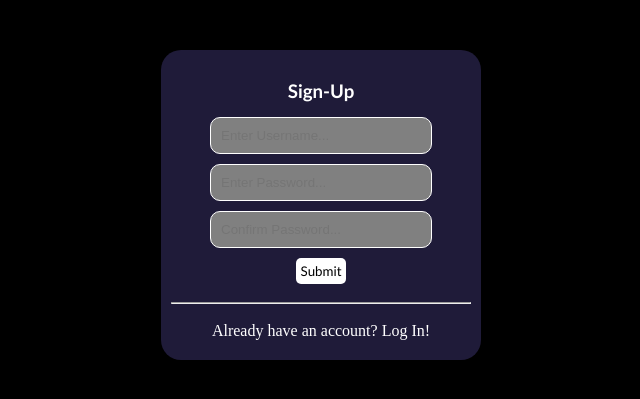
After one commit to James-Fleming12/Twitter-Clone, a Django app: page /twitter/signup in a window 1280 px wide. The commit adds this page. Shown: the top 399 px of the page, without its empty margins (319-959 px from the left). Run offline with Django 4.2, Linux system fonts and the light colour scheme.

Commit message:
added login and signup

```diff
--- a/mysite/twitter/admin.py
+++ b/mysite/twitter/admin.py
@@ -2,7 +2,7 @@ from django.contrib import admin
 from .models import *
 
 # Register your models here.
-admin.site.register(User)
+admin.site.register(User2)
 admin.site.register(Post)
 admin.site.register(Comment)
 admin.site.register(CommentUnderComment)
--- /dev/null
+++ b/mysite/twitter/static/twitter/css/signup.css
@@ -0,0 +1,58 @@
+.logbox{
+    width:300px;
+    height:270px;
+    background-color:rgb(31, 27, 57);
+    margin-left:auto;
+    margin-right:auto;
+    margin-top:50px;
+    border-radius:20px;
+    padding:10px;
+    padding-top:30px;
+    color:white;
+    text-align:center;
+}
+.logbox h3{
+    font-family:'Trebuchet MS', 'Lucida Sans Unicode', 'Lucida Grande', 'Lucida Sans', Arial, sans-serif;
+    margin-bottom:10px;
+}
+.logbox button{
+    font-family:'Trebuchet MS', 'Lucida Sans Unicode', 'Lucida Grande', 'Lucida Sans', Arial, sans-serif;
+    padding:5px;
+    border-radius:5px;
+    background-color: white;
+    color:black;
+    margin-top:5px;
+    border:none;
+}
+.logbox button:onclick{
+    background-color:gray;
+}
+.logbox a{
+    color:white;
+    text-decoration:none;
+}
+.logbox a:onclick{
+    color:white;
+}
+.logentry{
+    border-radius:10px;
+    color:white;
+    background-color:gray;
+    width:200px;
+    padding:10px;
+    border: solid 1px;
+    border-color:white;
+    margin:5px;
+}
+p{
+    color:red;
+    font-family:'Trebuchet MS', 'Lucida Sans Unicode', 'Lucida Grande', 'Lucida Sans', Arial, sans-serif;
+}
+body{
+    background-color:black;
+    text-align:center;
+}
+*{
+    margin:0;
+    padding:0;
+}
--- a/mysite/twitter/templates/twitter/home.html
+++ b/mysite/twitter/templates/twitter/home.html
@@ -18,7 +18,7 @@
                 <button href = "#"> Bookmarks </button>
                 <button href = "#"> Lists </button>
                 <button href = "#"> Profile </button>
-                <button href = "#"> More </button>
+                <button href = "{% url 'signout' %}"> Sign Out </button>
             </div>
         </div>
         <div class = "postbox">
--- /dev/null
+++ b/mysite/twitter/templates/twitter/signup.html
@@ -0,0 +1,28 @@
+<!DOCTYPE html>
+<html lang="en">
+<head>
+    <meta charset="UTF-8">
+    <meta name="viewport" content="width=device-width, initial-scale=1.0">
+    <title>Document</title>
+    {% load static %}
+    <link rel = "stylesheet" href = "{% static 'twitter/css/signup.css' %}">
+</head>
+<body>
+    <form action = "/twitter/signup" method = "post" class = "logbox">
+        {%csrf_token%}
+        <h3>Sign-Up</h3>
+        <input class = "logentry" type="text" id = "username" name = "username"  placeholder = "Enter Username...">
+        <br>
+        <input class = "logentry" type="password" id = "password1" name = "password1"  placeholder = "Enter Password...">
+        <br>
+        <input class = "logentry" type="password" id = "password2" name = "password2"  placeholder = "Confirm Password...">
+        <br>
+        <button type = "submit"> Submit </button>
+        <br> <br> <hr> <br>
+        <a href = "{% url 'login' %}">Already have an account? Log In!</a>
+    </form>
+    {% for message in messages %}
+        <p>{{message}}</p>
+    {% endfor %}
+</body>
+</html>
--- a/mysite/twitter/urls.py
+++ b/mysite/twitter/urls.py
@@ -2,7 +2,10 @@ from django.urls import path
 from . import views
 
 urlpatterns = [
-    path("", views.HomeView.as_view(), name = "home"),
+    path("", views.HomeView, name = "home"),
     path("user/<str:username>", views.ProfileView, name = "profile"),
-    path("post/<int:pk>", views.PostView, name="Post")
+    path("post/<int:pk>", views.PostView, name="post"),
+    path("login", views.LogIn, name = "login"),
+    path("signup", views.SignUp, name = "signup"),
+    path("signout", views.SignOut, name = "signout"),
 ]
--- a/mysite/twitter/views.py
+++ b/mysite/twitter/views.py
@@ -1,9 +1,12 @@
-from django.shortcuts import render, get_object_or_404
+from django.shortcuts import redirect, render, get_object_or_404
 from django.http import HttpResponse, Http404
 from .models import *
 from django.template import loader
 from django.utils import timezone
 from django.views import generic
+from django.contrib.auth.models import User
+from django.contrib.auth import authenticate, login
+from django.contrib import messages
 
 class HomeView(generic.ListView):
     template_name = "twitter/home.html"
@@ -12,8 +15,17 @@ class HomeView(generic.ListView):
         """Return the last five published questions."""
         return Post.objects.filter(pub_date__lte=timezone.now()).order_by("-pub_date")[:5]
 
+def HomeView(request):
+    if(request.user.is_authenticated == False):
+        redirect('login')
+    else:
+        post_list = Post.objects.order_by("-pub_date")[:50]
+        context = {"post_list": post_list}
+        return render(request, "twitter/home.html", context)
+
+
 def ProfileView(request, username):
-    tempUser = get_object_or_404(User, username=username)
+    tempUser = get_object_or_404(User2, username=username)
     # post_list = loader(tempUser.post.objects.order_by("pub-date")[:5])
     post_list = Post.objects.filter(user = tempUser)
     context = {"post_list": post_list}
@@ -22,7 +34,54 @@ def ProfileView(request, username):
 def PostView(request, pk):
     tempPost = get_object_or_404(Post, pk=pk)
     context = {"post": tempPost}
+
+    if request.method == "POST":
+        user = request.user
+        text = request.POST['comment']
+
     return render(request, 'twitter/post.html', context)
 
+def LogIn(request):
+    if request.method == "POST":
+        # username = request.POST.get("username")
+        username = request.POST['username']
+        password = request.POST['password']
+        user = authenticate(username=username, password=password)
+        if user is not None:
+            login(request, user)
+            return redirect('home')
+        else:
+            messages.error(request, "Wrong Login Details")
+            return redirect('login')
+    return render(request, 'twitter/login.html')
+
+def SignUp(request):
+    if request.method == "POST":
+        # username = request.POST.get("username")
+        username = request.POST['username']
+        password = request.POST['password1']
+        password2 = request.POST['password2']
+        if password == password2:
+            found = False
+            users = User2.objects
+            for x in users:
+                if x.username == username:
+                    found = True
+            if found == False:
+                myuser = User.objects.create_user(username=username, password=password)
+                myuser.save()
+                myuser2 = User2.objects.create(username=username, password=password)
+                myuser2.save()
+                return redirect(LogIn)
+            else:
+                messages.error(request, "Username already in use")
+                return redirect('signup')
+        else:
+            messages.error(request, "Passwords Don't Match")
+            return redirect('signup')
+    return render(request, 'twitter/signup.html')
+
+def SignOut(request):
+    pass
 # def home(request):
 #     return HttpResponse("Hello World, You're at the main screen")
```
Also changed, not shown: mysite/twitter/models.py (+5 -4 lines), mysite/twitter/static/twitter/css/login.css (added, +58 -0 lines), mysite/twitter/static/twitter/css/post.css (+64 -0 lines), mysite/twitter/templates/twitter/login.html (added, +27 -0 lines), mysite/twitter/templates/twitter/post.html (+15 -2 lines), mysite/db.sqlite3, mysite/twitter/migrations/0005_user_password.py (added), mysite/twitter/migrations/0006_rename_user_user2.py (added), mysite/twitter/static/twitter/js/login.js (added).
